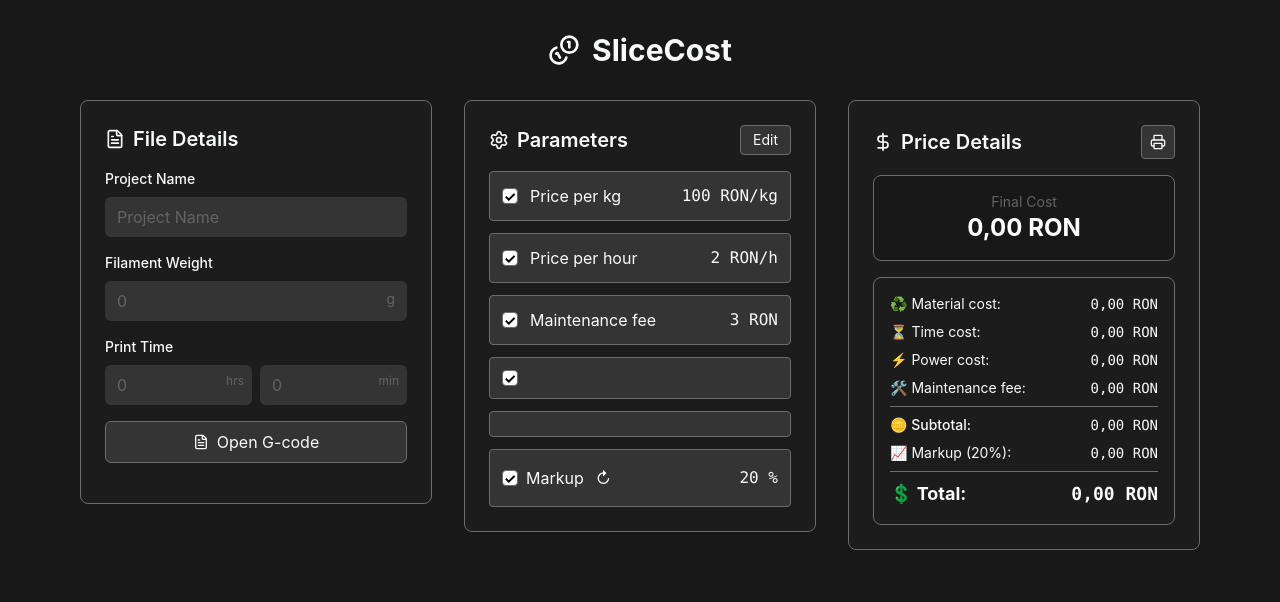
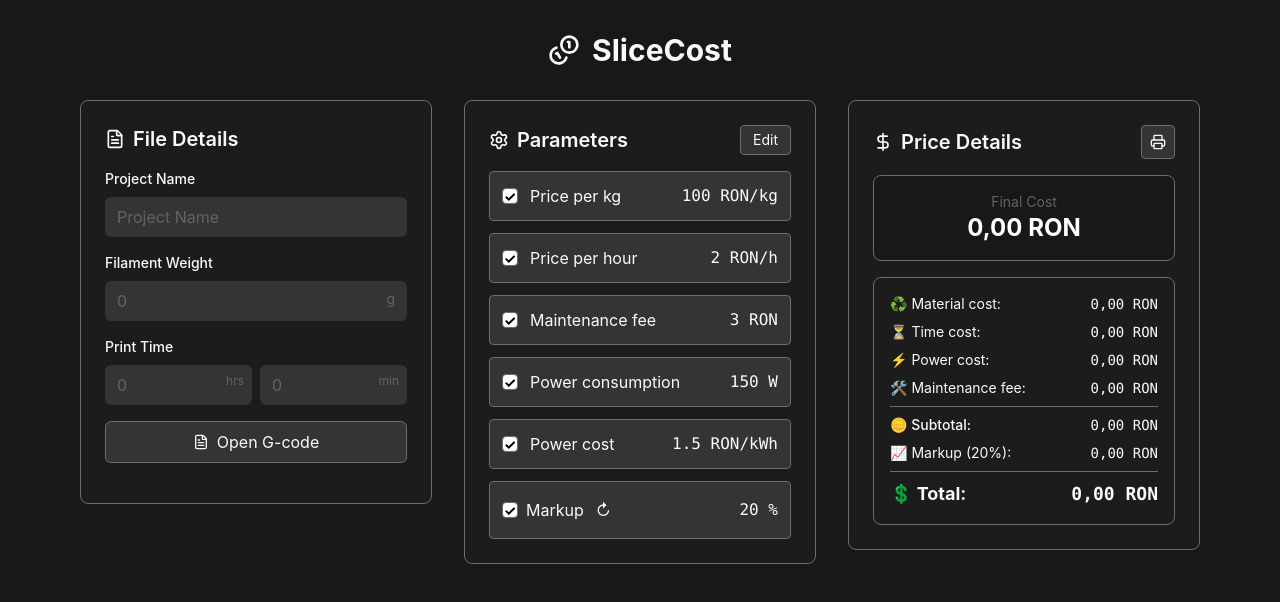
Before and after one commit to aleksxar/SliceCost, a React (Vite) app: page / in a window 1280 px wide. Shown: the top 602 px of the page. Built offline with nearby package versions, Linux system fonts and the light colour scheme.

Commit message:
Revert "Update ParametersPanel.tsx"
This reverts commit b533ca45b86fef873e81a2a017ace4bd9d6ae9d4.

```diff
--- a/src/components/ParametersPanel.tsx
+++ b/src/components/ParametersPanel.tsx
@@ -39,14 +39,16 @@ export function ParametersPanel({ parameterConfig, setParameterConfig, onEditCli
             pricePerKg: UI_TEXT.PARAMETER_LABELS.PRICE_PER_KG,
             pricePerHour: UI_TEXT.PARAMETER_LABELS.PRICE_PER_HOUR,
             flatWorkFee: UI_TEXT.PARAMETER_LABELS.FLAT_WORK_FEE,
-            electricity: UI_TEXT.PARAMETER_LABELS.ELECTRICITY,
+            electricityConsumption: UI_TEXT.PARAMETER_LABELS.ELECTRICITY_CONSUMPTION,
+            electricityPrice: UI_TEXT.PARAMETER_LABELS.ELECTRICITY_PRICE,
             markup: UI_TEXT.PARAMETER_LABELS.MARKUP,
           } as const;
           const units = {
             pricePerKg: UI_TEXT.UNITS.PER_KG,
             pricePerHour: UI_TEXT.UNITS.PER_HOUR,
             flatWorkFee: UI_TEXT.UNITS.WORK_FEE,
-            electricity: UI_TEXT.UNITS.ELECTRICITY,
+            electricityConsumption: UI_TEXT.UNITS.ELECTRICITY,
+            electricityPrice: UI_TEXT.UNITS.ELECTRICITY_PRICE,
             markup: UI_TEXT.UNITS.PERCENT,
           } as const;
 
@@ -98,38 +100,6 @@ export function ParametersPanel({ parameterConfig, setParameterConfig, onEditCli
                   </div>
                 ) : (
                   <>
-                    {key === 'electricityConsumption' || key === 'electricityPrice' ? (
-                      <>
-                        {key === 'electricityConsumption' && (
-                          <div className="flex items-center gap-2">
-                            <input
-                              type="checkbox"
-                              checked={parameterConfig.enabled.electricityConsumption && parameterConfig.enabled.electricityPrice}
-                              onChange={(e) => {
-                                const checked = e.target.checked;
-                                setParameterConfig(prev => ({
-                                  ...prev,
-                                  enabled: {
-                                    ...prev.enabled,
-                                    electricityConsumption: checked,
-                                    electricityPrice: checked,
-                                  },
-                                }));
-                              }}
-                              style={{
-                                borderColor: 'var(--dark-border)',
-                                backgroundColor: 'white'
-                              }}
-                              className="w-4 h-4 rounded focus:ring-gray-500"
-                            />
-                            <span style={{ color: (parameterConfig.enabled.electricityConsumption || parameterConfig.enabled.electricityPrice) ? 'var(--dark-text)' : 'var(--dark-secondary)' }}>
-                              {labels['electricity']}
-                            </span>
-                          </div>
-                        )}
-                      </>
-                    ) : (
-                      <>
                     <input
                       type="checkbox"
                       checked={enabled}
@@ -153,16 +123,10 @@ export function ParametersPanel({ parameterConfig, setParameterConfig, onEditCli
                     </span>
                   </>
                 )}
-                  </>
-                )}
               </div>
-              {key === 'electricityConsumption' || key === 'electricityPrice' ? (
-                <></>
-              ) : (
               <span className="font-mono" style={{ color: enabled ? 'var(--dark-text)' : 'var(--dark-secondary)' }}>
                 {value} {units[key as keyof typeof units]}
               </span>
-              )}
             </div>
           );
         })}
```
Lines whose indentation alone changed are shown as unchanged.
